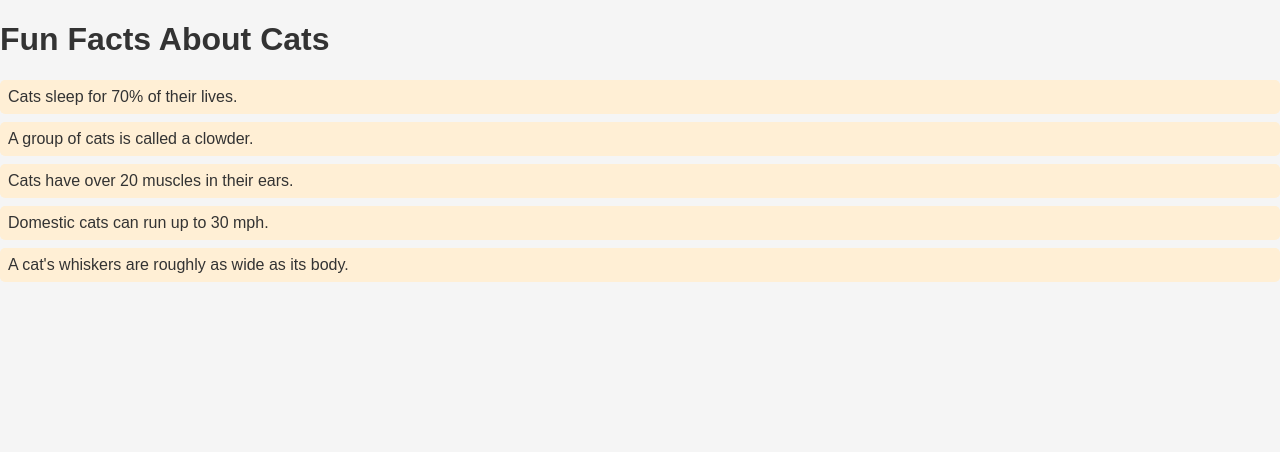
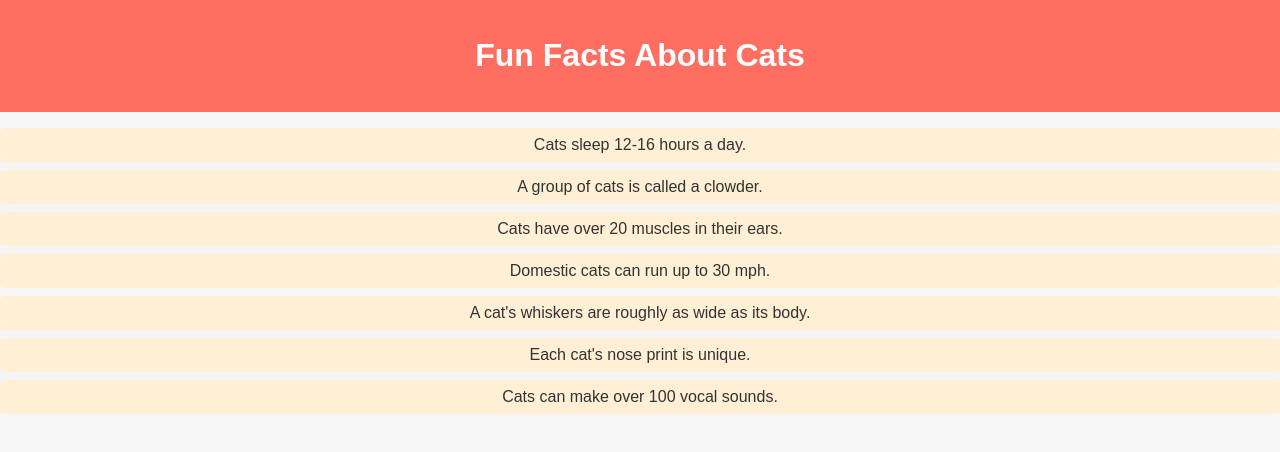
Before and after one commit to Glonkyu/test_permaweb, a React (Create React App) app: page / in a window 1280 px wide. Shown: the top 452 px of the page. Built offline with nearby package versions, Linux system fonts and the light colour scheme.

Commit message:
Update App.js

```diff
--- a/src/App.js
+++ b/src/App.js
@@ -1,25 +1,23 @@
 import React from 'react';
-import './App.css';
+import './App.css'; // Lokal CSS untuk komponen App
 
-const facts = [
-    "Cats sleep for 70% of their lives.",
-    "A group of cats is called a clowder.",
-    "Cats have over 20 muscles in their ears.",
-    "Domestic cats can run up to 30 mph.",
-    "A cat's whiskers are roughly as wide as its body."
-];
-
-const App = () => {
+function App() {
   return (
-        <div className="app">
+    <div className="App">
+      <header className="App-header">
         <h1>Fun Facts About Cats</h1>
+      </header>
       <ul>
-                {facts.map((fact, index) => (
-                    <li key={index}>{fact}</li>
-                ))}
+        <li>Cats sleep 12-16 hours a day.</li>
+        <li>A group of cats is called a clowder.</li>
+        <li>Cats have over 20 muscles in their ears.</li>
+        <li>Domestic cats can run up to 30 mph.</li>
+        <li>A cat's whiskers are roughly as wide as its body.</li>
+        <li>Each cat's nose print is unique.</li>
+        <li>Cats can make over 100 vocal sounds.</li>
       </ul>
     </div>
   );
-};
+}
 
 export default App;
```
Lines whose indentation alone changed are shown as unchanged.
